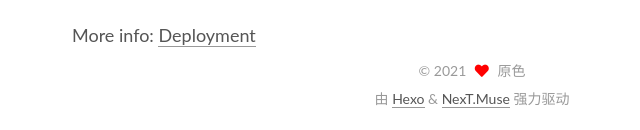
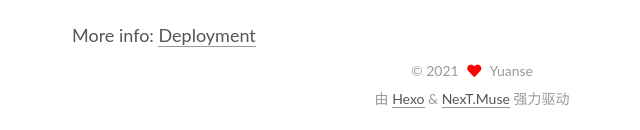
Before and after one commit to gzhuyuanse/gzhuyuanse.github.io, a plain HTML site: page index.html in a window 1280 px wide. Shown: the part 1607-1737 px from the top of the page, 168-808 px from the left. Drawn offline with Linux system fonts and the light colour scheme.

Commit message:
Site updated: 2021-07-26 14:58:30

```diff
--- a/index.html
+++ b/index.html
@@ -25,7 +25,7 @@
 <meta property="og:url" content="https://yuanse.hanriri.com/index.html">
 <meta property="og:site_name" content="Yuanse">
 <meta property="og:locale" content="zh_CN">
-<meta property="article:author" content="原色">
+<meta property="article:author" content="Yuanse">
 <meta name="twitter:card" content="summary">
 
 <link rel="canonical" href="https://yuanse.hanriri.com/">
@@ -149,7 +149,7 @@
 
     <span hidden itemprop="author" itemscope itemtype="http://schema.org/Person">
       <meta itemprop="image" content="/images/avatar.gif">
-      <meta itemprop="name" content="原色">
+      <meta itemprop="name" content="Yuanse">
       <meta itemprop="description" content="">
     </span>
 
@@ -208,7 +208,7 @@
 
     <span hidden itemprop="author" itemscope itemtype="http://schema.org/Person">
       <meta itemprop="image" content="/images/avatar.gif">
-      <meta itemprop="name" content="原色">
+      <meta itemprop="name" content="Yuanse">
       <meta itemprop="description" content="">
     </span>
 
@@ -328,7 +328,7 @@
 
       <div class="site-overview-wrap sidebar-panel">
         <div class="site-author motion-element" itemprop="author" itemscope itemtype="http://schema.org/Person">
-  <p class="site-author-name" itemprop="name">原色</p>
+  <p class="site-author-name" itemprop="name">Yuanse</p>
   <div class="site-description" itemprop="description"></div>
 </div>
 <div class="site-state-wrap motion-element">
@@ -368,7 +368,7 @@
   <span class="with-love">
     <i class="fa fa-heart"></i>
   </span>
-  <span class="author" itemprop="copyrightHolder">原色</span>
+  <span class="author" itemprop="copyrightHolder">Yuanse</span>
 </div>
   <div class="powered-by">由 <a href="https://hexo.io/" class="theme-link" rel="noopener" target="_blank">Hexo</a> & <a href="https://muse.theme-next.org/" class="theme-link" rel="noopener" target="_blank">NexT.Muse</a> 强力驱动
   </div>
```
Also changed, not shown: 2021/07/20/hello-world/index.html (+4 -4 lines), 2021/07/21/article-title/index.html (+4 -4 lines), archives/2021/07/index.html (+3 -3 lines), archives/2021/index.html (+3 -3 lines), archives/index.html (+3 -3 lines).
